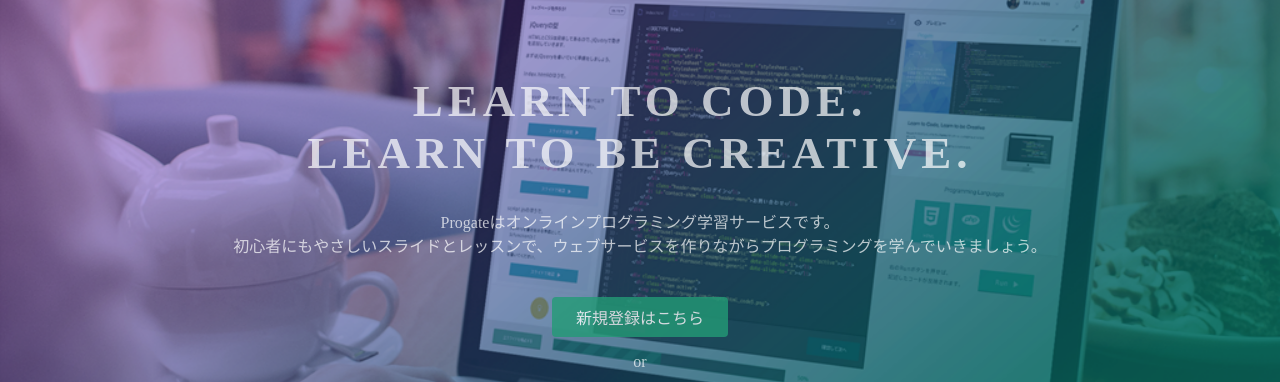
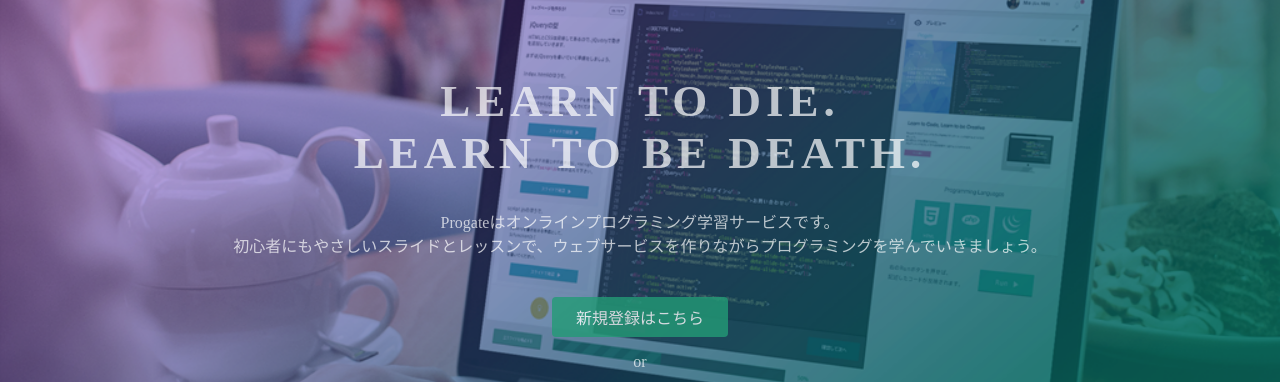
Before and after one commit to sherpaaa/sherpaaaaaaaaa.github.io, a plain HTML site: page index.html in a window 1280 px wide. Shown: the part 135-517 px from the top of the page. Drawn offline with Linux system fonts and the light colour scheme.

Commit message:
h1を変更

```diff
--- a/index.html
+++ b/index.html
@@ -23,7 +23,7 @@
   </header>
   <div class="top-wrapper">
     <div class="container">
-      <h1>LEARN TO CODE.<br>LEARN TO BE CREATIVE.</h1>
+      <h1>LEARN TO DIE.<br>LEARN TO BE DEATH.</h1>
       <p>Progateはオンラインプログラミング学習サービスです。<br>初心者にもやさしいスライドとレッスンで、ウェブサービスを作りながらプログラミングを学んでいきましょう。</p>
       <div class="btn-wrapper">
         <a href="#" class="btn signup">新規登録はこちら</a>
```
